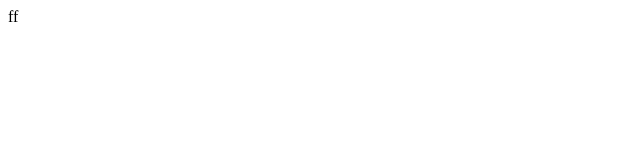
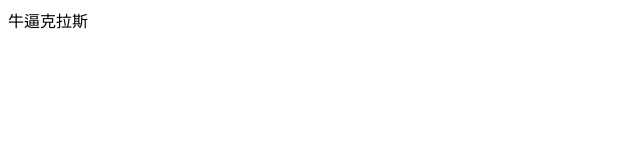
Before and after one commit to zzlwxl/elm, a Vue app: page /#/login in a window 1280 px wide. Shown: the top 160 px of the page, without its empty margins (0-640 px from the left). Built offline with nearby package versions, Linux system fonts and the light colour scheme.

Commit message:
大哥牛逼克拉斯

```diff
--- a/src/App.vue
+++ b/src/App.vue
@@ -1,6 +1,6 @@
 <template>
   <div>
-   ff
+    牛逼克拉斯
   </div>
 </template>
 
```
